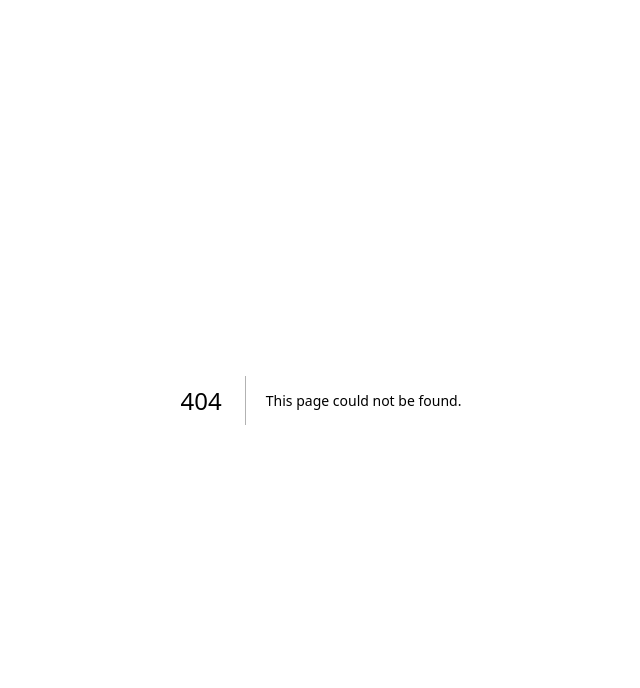
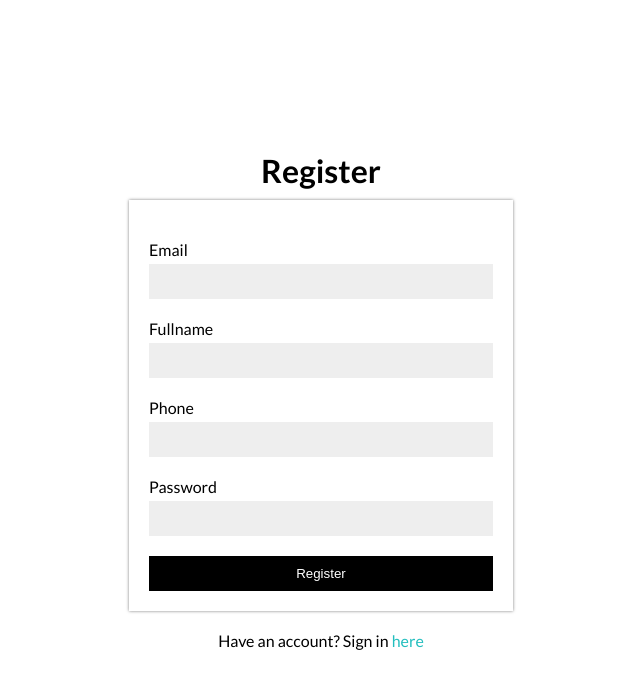
Before and after one commit to birzubir/my-store, a Next.js app: page /auth/register in a window 1280 px wide. Before the commit this address had no page. Shown: the top 688 px of the page, without its empty margins (319-959 px from the left). Built offline with nearby package versions, Linux system fonts and the light colour scheme.

Commit message:
feat: register

```diff
--- a/package.json
+++ b/package.json
@@ -9,13 +9,17 @@
     "lint": "next lint"
   },
   "dependencies": {
+    "bcrypt": "^5.1.1",
+    "firebase": "^10.11.0",
     "next": "14.2.2",
     "react": "^18",
-    "react-dom": "^18"
+    "react-dom": "^18",
+    "sass": "^1.75.0"
   },
   "devDependencies": {
     "@testing-library/jest-dom": "^6.4.2",
     "@testing-library/react": "^15.0.4",
+    "@types/bcrypt": "^5.0.2",
     "@types/node": "^20",
     "@types/react": "^18",
     "@types/react-dom": "^18",
--- /dev/null
+++ b/src/components/views/auth/Register/Register.module.scss
@@ -0,0 +1,46 @@
+.register {
+  display: flex;
+  align-items: center;
+  justify-content: center;
+  flex-direction: column;
+  height: 100vh;
+  width: 100vw;
+  &__error {
+    color: #fd3131;
+    margin-bottom: 10px;
+  }
+  &__title {
+    font-size: 32px;
+    margin-bottom: 10px;
+  }
+  &__form {
+    width: 30%;
+    padding: 20px;
+    box-shadow: 0 0 3px rgba(0, 0, 0, 0.5);
+    margin-bottom: 20px;
+    &__item {
+      display: flex;
+      flex-direction: column;
+      margin: 20px 0;
+      &__input {
+        padding: 10px;
+        background-color: #eee;
+        margin-top: 5px;
+        border: none;
+        outline: none;
+      }
+    }
+    &__button {
+      background-color: #000;
+      color: #fff;
+      width: 100%;
+      padding: 10px;
+      border: none;
+    }
+  }
+  &__link {
+    a {
+      color: #23bebe;
+    }
+  }
+}
--- /dev/null
+++ b/src/components/views/auth/Register/index.tsx
@@ -0,0 +1,95 @@
+import { useRouter } from "next/router";
+import styles from "./Register.module.scss";
+import Link from "next/link";
+import { FormEvent, useState } from "react";
+import { set } from "firebase/database";
+
+const RegisterView = () => {
+  const [isLoading, setIsLoading] = useState(false);
+  const [error, setError] = useState("");
+  const { push } = useRouter();
+
+  const handleSubmit = async (event: FormEvent<HTMLFormElement>) => {
+    event.preventDefault();
+    setIsLoading(true);
+    setError("");
+    const form = event.target as HTMLFormElement;
+    const data = {
+      email: form.email.value,
+      fullname: form.fullname.value,
+      phone: form.phone.value,
+      password: form.password.value,
+    };
+
+    const result = await fetch("/api/user/register", {
+      method: "POST",
+      headers: {
+        "Content-Type": "application/json",
+      },
+      body: JSON.stringify(data),
+    });
+    if (result.status === 200) {
+      form.reset();
+      setIsLoading(false);
+      push("/auth/login");
+    } else {
+      setIsLoading(false);
+      setError("Email is already registered");
+    }
+  };
+
+  return (
+    <div className={styles.register}>
+      <h1 className={styles.register__title}>Register</h1>
+      {error && <p className={styles.register__error}>{error}</p>}
+      <div className={styles.register__form}>
+        <form onSubmit={handleSubmit}>
+          <div className={styles.register__form__item}>
+            <label htmlFor="email">Email</label>
+            <input
+              name="email"
+              id="email"
+              type="email"
+              className={styles.register__form__item__input}
+            />
+          </div>
+          <div className={styles.register__form__item}>
+            <label htmlFor="fullname">Fullname</label>
+            <input
+              name="fullname"
+              id="fullname"
+              type="text"
+              className={styles.register__form__item__input}
+            />
+          </div>
+          <div className={styles.register__form__item}>
+            <label htmlFor="phone">Phone</label>
+            <input
+              name="phone"
+              id="phone"
+              type="text"
+              className={styles.register__form__item__input}
+            />
+          </div>
+          <div className={styles.register__form__item}>
+            <label htmlFor="password">Password</label>
+            <input
+              name="password"
+              id="password"
+              type="password"
+              className={styles.register__form__item__input}
+            />
+          </div>
+          <button type="submit" className={styles.register__form__button}>
+            {isLoading ? "Loading..." : "Register"}
+          </button>
+        </form>
+      </div>
+      <p className={styles.register__link}>
+        Have an account? Sign in <Link href="/auth/login">here</Link>
+      </p>
+    </div>
+  );
+};
+
+export default RegisterView;
--- /dev/null
+++ b/src/lib/firebase/init.ts
@@ -0,0 +1,18 @@
+// Import the functions you need from the SDKs you need
+import { initializeApp } from "firebase/app";
+// TODO: Add SDKs for Firebase products that you want to use
+// https://firebase.google.com/docs/web/setup#available-libraries
+
+// Your web app's Firebase configuration
+const firebaseConfig = {
+  apiKey: process.env.FIREBASE_API_KEY,
+  authDomain: process.env.FIREBASE_AUTH_DOMAIN,
+  projectId: process.env.FIREBASE_PROJECT_ID,
+  storageBucket: process.env.FIREBASE_STORAGE_BUCKET,
+  messagingSenderId: process.env.FIREBASE_MESSAGING_SENDER_ID,
+  appId: process.env.FIREBASE_APP_ID,
+};
+
+// Initialize Firebase
+const app = initializeApp(firebaseConfig);
+export default app;
--- /dev/null
+++ b/src/lib/firebase/service.ts
@@ -0,0 +1,69 @@
+import {
+  addDoc,
+  collection,
+  doc,
+  getDoc,
+  getDocs,
+  getFirestore,
+  query,
+  where,
+} from "firebase/firestore";
+import app from "./init";
+import bcrypt from "bcrypt";
+
+const firestore = getFirestore(app);
+
+export async function retrieveData(collectionName: string) {
+  const snapshot = await getDocs(collection(firestore, collectionName));
+  const data = snapshot.docs.map((doc) => ({
+    id: doc.id,
+    ...doc.data(),
+  }));
+
+  return data;
+}
+
+export async function retrieveDataById(collectionName: string, id: string) {
+  const snapshot = await getDoc(doc(firestore, collectionName, id));
+  const data = snapshot.data();
+  return data;
+}
+
+export async function signUp(
+  userData: {
+    email: string;
+    fullname: string;
+    phone: string;
+    password: string;
+    role?: string;
+  },
+  callback: Function
+) {
+  const q = query(
+    collection(firestore, "users"),
+    where("email", "==", userData.email)
+  );
+
+  const snapshot = await getDocs(q);
+  const data = snapshot.docs.map((doc) => ({
+    id: doc.id,
+    ...doc.data(),
+  }));
+
+  if (data.length > 0) {
+    callback(false);
+  } else {
+    if (!userData.role) {
+      userData.role = "member";
+    }
+    userData.password = await bcrypt.hash(userData.password, 10);
+    await addDoc(collection(firestore, "users"), userData)
+      .then(() => {
+        callback(true);
+      })
+      .catch((error) => {
+        callback(false);
+        console.log(error);
+      });
+  }
+}
--- a/src/pages/_app.tsx
+++ b/src/pages/_app.tsx
@@ -1,6 +1,16 @@
 import "@/styles/globals.css";
 import type { AppProps } from "next/app";
+import { Lato } from "next/font/google";
+
+const lato = Lato({
+  subsets: ["latin"],
+  weight: ["100", "300", "400", "700", "900"],
+});
 
 export default function App({ Component, pageProps }: AppProps) {
-  return <Component {...pageProps} />;
+  return (
+    <div className={lato.className}>
+      <Component {...pageProps} />
+    </div>
+  );
 }
--- /dev/null
+++ b/src/pages/api/user/register.ts
@@ -0,0 +1,21 @@
+import type { NextApiRequest, NextApiResponse } from "next";
+import { signUp } from "@/lib/firebase/service";
+
+export default async function handler(
+  req: NextApiRequest,
+  res: NextApiResponse
+) {
+  if (req.method === "POST") {
+    await signUp(req.body, (status: boolean) => {
+      if (status) {
+        res.status(200).json({ status: true, message: "Success" });
+      } else {
+        res.status(400).json({ status: false, message: "Failed" });
+      }
+    });
+  } else {
+    res
+      .status(405)
+      .json({ status: false, statusCode: 405, message: "Method not allowed" });
+  }
+}
--- /dev/null
+++ b/src/pages/auth/register.tsx
@@ -0,0 +1,11 @@
+import RegisterView from "@/components/views/auth/Register";
+
+const RegisterPage = () => {
+  return (
+    <>
+      <RegisterView />
+    </>
+  );
+};
+
+export default RegisterPage;
--- a/src/styles/globals.css
+++ b/src/styles/globals.css
@@ -1,78 +1,3 @@
-:root {
-  --max-width: 1100px;
-  --border-radius: 12px;
-  --font-mono: ui-monospace, Menlo, Monaco, "Cascadia Mono", "Segoe UI Mono",
-    "Roboto Mono", "Oxygen Mono", "Ubuntu Monospace", "Source Code Pro",
-    "Fira Mono", "Droid Sans Mono", "Courier New", monospace;
-
-  --foreground-rgb: 0, 0, 0;
-  --background-start-rgb: 214, 219, 220;
-  --background-end-rgb: 255, 255, 255;
-
-  --primary-glow: conic-gradient(
-    from 180deg at 50% 50%,
-    #16abff33 0deg,
-    #0885ff33 55deg,
-    #54d6ff33 120deg,
-    #0071ff33 160deg,
-    transparent 360deg
-  );
-  --secondary-glow: radial-gradient(
-    rgba(255, 255, 255, 1),
-    rgba(255, 255, 255, 0)
-  );
-
-  --tile-start-rgb: 239, 245, 249;
-  --tile-end-rgb: 228, 232, 233;
-  --tile-border: conic-gradient(
-    #00000080,
-    #00000040,
-    #00000030,
-    #00000020,
-    #00000010,
-    #00000010,
-    #00000080
-  );
-
-  --callout-rgb: 238, 240, 241;
-  --callout-border-rgb: 172, 175, 176;
-  --card-rgb: 180, 185, 188;
-  --card-border-rgb: 131, 134, 135;
-}
-
-@media (prefers-color-scheme: dark) {
-  :root {
-    --foreground-rgb: 255, 255, 255;
-    --background-start-rgb: 0, 0, 0;
-    --background-end-rgb: 0, 0, 0;
-
-    --primary-glow: radial-gradient(rgba(1, 65, 255, 0.4), rgba(1, 65, 255, 0));
-    --secondary-glow: linear-gradient(
-      to bottom right,
-      rgba(1, 65, 255, 0),
-      rgba(1, 65, 255, 0),
-      rgba(1, 65, 255, 0.3)
-    );
-
-    --tile-start-rgb: 2, 13, 46;
-    --tile-end-rgb: 2, 5, 19;
-    --tile-border: conic-gradient(
-      #ffffff80,
-      #ffffff40,
-      #ffffff30,
-      #ffffff20,
-      #ffffff10,
-      #ffffff10,
-      #ffffff80
-    );
-
-    --callout-rgb: 20, 20, 20;
-    --callout-border-rgb: 108, 108, 108;
-    --card-rgb: 100, 100, 100;
-    --card-border-rgb: 200, 200, 200;
-  }
-}
-
 * {
   box-sizing: border-box;
   padding: 0;
@@ -85,23 +10,7 @@
   overflow-x: hidden;
 }
 
-body {
-  color: rgb(var(--foreground-rgb));
-  background: linear-gradient(
-      to bottom,
-      transparent,
-      rgb(var(--background-end-rgb))
-    )
-    rgb(var(--background-start-rgb));
-}
-
 a {
   color: inherit;
   text-decoration: none;
 }
-
-@media (prefers-color-scheme: dark) {
-  html {
-    color-scheme: dark;
-  }
-}
```
Also changed, not shown: src/pages/auth/login.tsx (added, +9 -0 lines), 1 other file (tests, documents, lock files or other folders).
